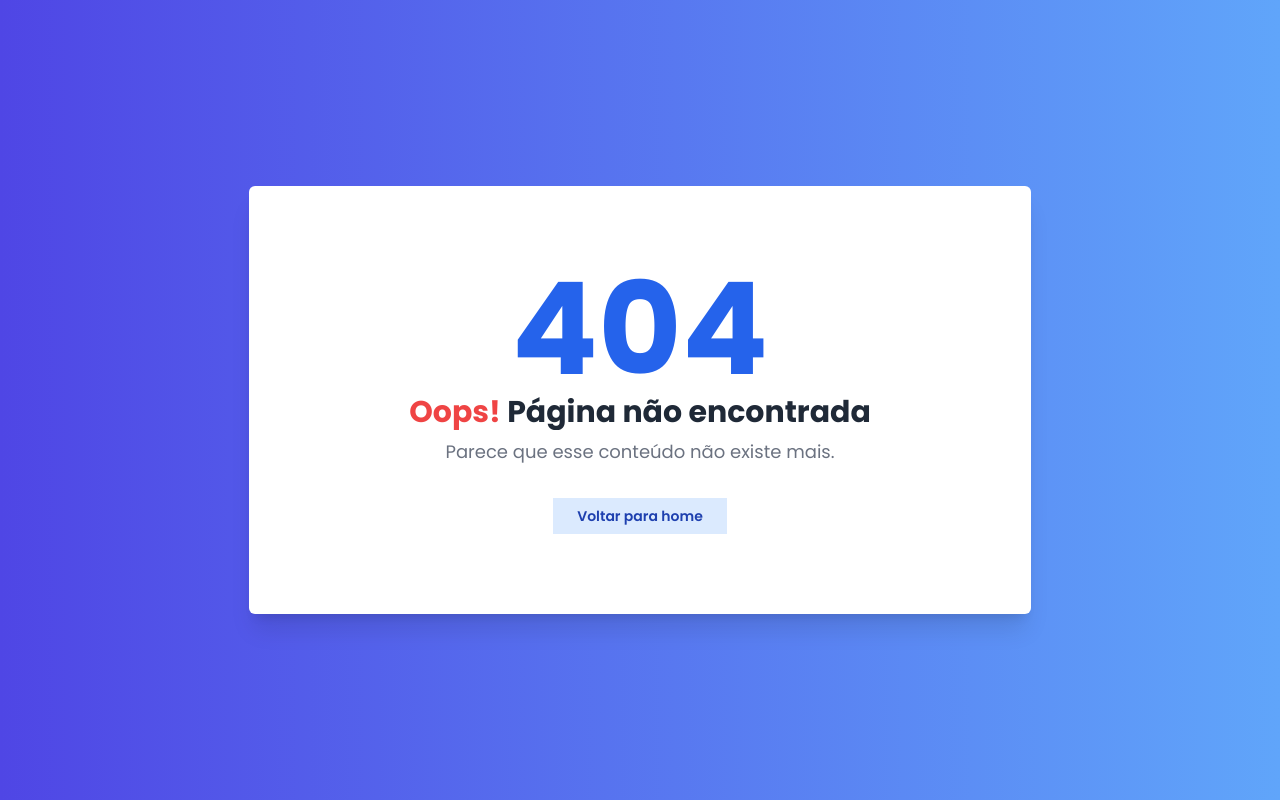
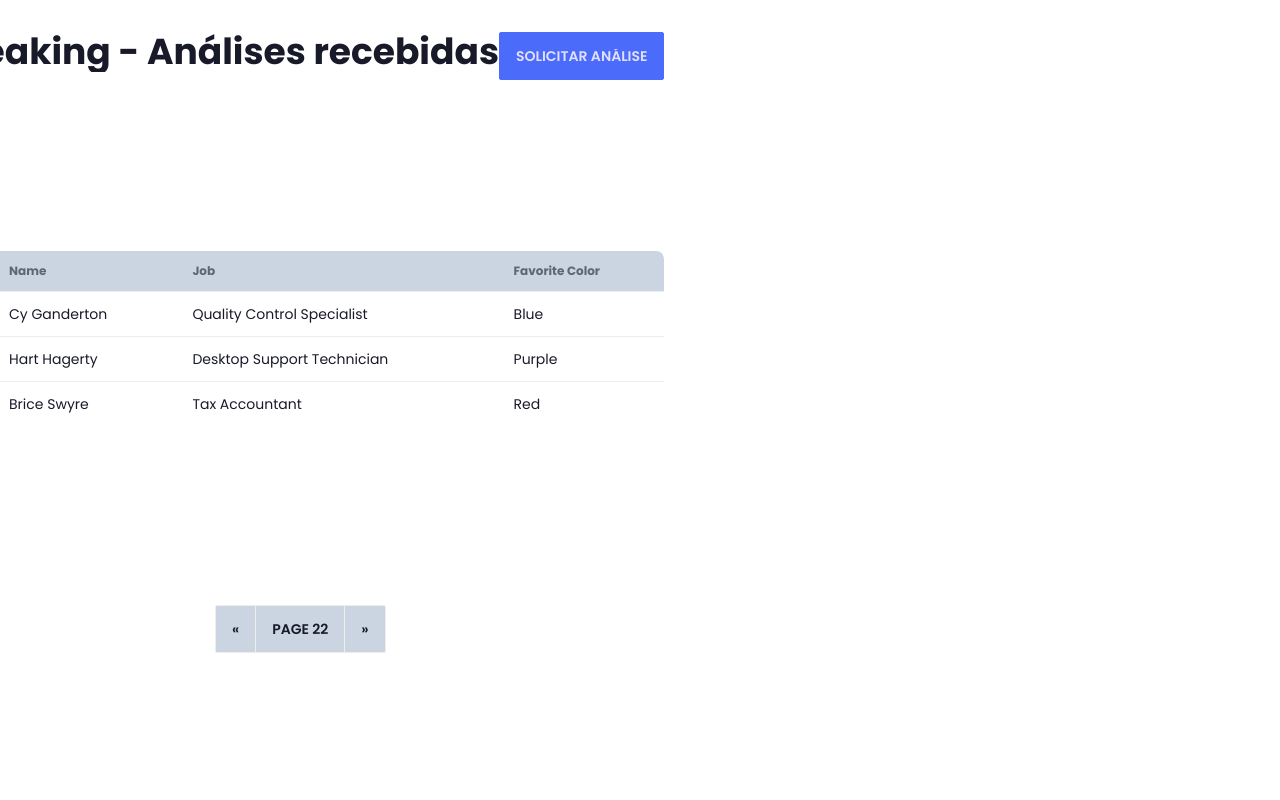
Before and after one commit to lvisentin/english-helper-front, a Next.js app: page /writing in a window 1280 px wide. Before the commit this address had no page. Built offline with nearby package versions, Linux system fonts and the light colour scheme.

Commit message:
feat(writing): initial structure

```diff
--- /dev/null
+++ b/app/writing/page.tsx
@@ -0,0 +1,64 @@
+import Link from 'next/link';
+import { FontAwesomeIcon } from '@fortawesome/react-fontawesome';
+import { faArrowLeft } from '@fortawesome/free-solid-svg-icons';
+import TextField from '@/components/TextField/TextField';
+
+export default function WritingPage() {
+  return (
+    <>
+      <header className={'shadow-md h-20 m-[-2rem] mb-0 bg-white'}></header>
+      <section className={'pt-8 grid h-full'}>
+        <header className={'flex justify-between pb-6'}>
+          <div className={'prose'}>
+            <h1 className={'mb-0'}>Speaking - Análises recebidas</h1>
+          </div>
+
+          <button className={'btn btn-primary'}>
+            <Link href={'/writing/new'}>Solicitar análise</Link>
+          </button>
+        </header>
+        <div className="overflow-x-auto">
+          <table className="table rounded-lg">
+            {/* head */}
+            <thead>
+              <tr className="bg-slate-300">
+                <th></th>
+                <th>Name</th>
+                <th>Job</th>
+                <th>Favorite Color</th>
+              </tr>
+            </thead>
+            <tbody>
+              {/* row 1 */}
+              <tr className="hover:bg-slate-200 cursor-pointer">
+                <th>1</th>
+                <td>Cy Ganderton</td>
+                <td>Quality Control Specialist</td>
+                <td>Blue</td>
+              </tr>
+              {/* row 2 */}
+              <tr className="hover:bg-slate-200 cursor-pointer">
+                <th>2</th>
+                <td>Hart Hagerty</td>
+                <td>Desktop Support Technician</td>
+                <td>Purple</td>
+              </tr>
+              {/* row 3 */}
+              <tr className="hover:bg-slate-200 cursor-pointer">
+                <th>3</th>
+                <td>Brice Swyre</td>
+                <td>Tax Accountant</td>
+                <td>Red</td>
+              </tr>
+            </tbody>
+          </table>
+        </div>
+        <div className="join mx-auto mt-8">
+          <button className="join-item btn bg-slate-300">«</button>
+          <button className="join-item btn bg-slate-300">Page 22</button>
+          <button className="join-item btn bg-slate-300">»</button>
+        </div>
+      </section>
+    </>
+  );
+}
--- a/next.config.js
+++ b/next.config.js
@@ -3,6 +3,9 @@ const nextConfig = {
   env: {
     API_URL: process.env.API_URL,
   },
+  images: {
+    domains: ['placehold.it'],
+  },
 };
 
 module.exports = nextConfig;
```
